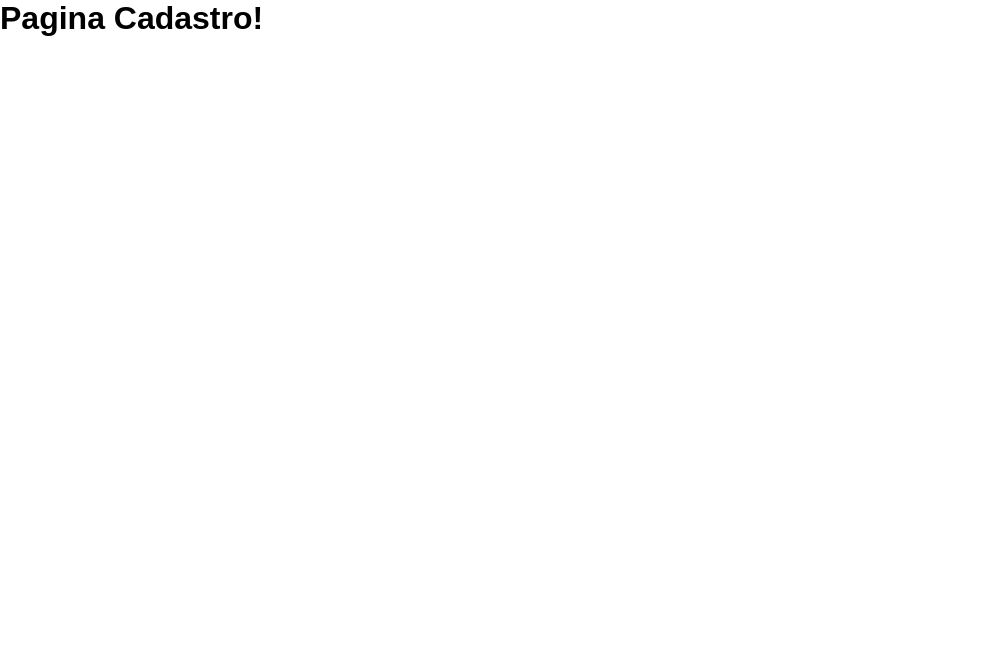
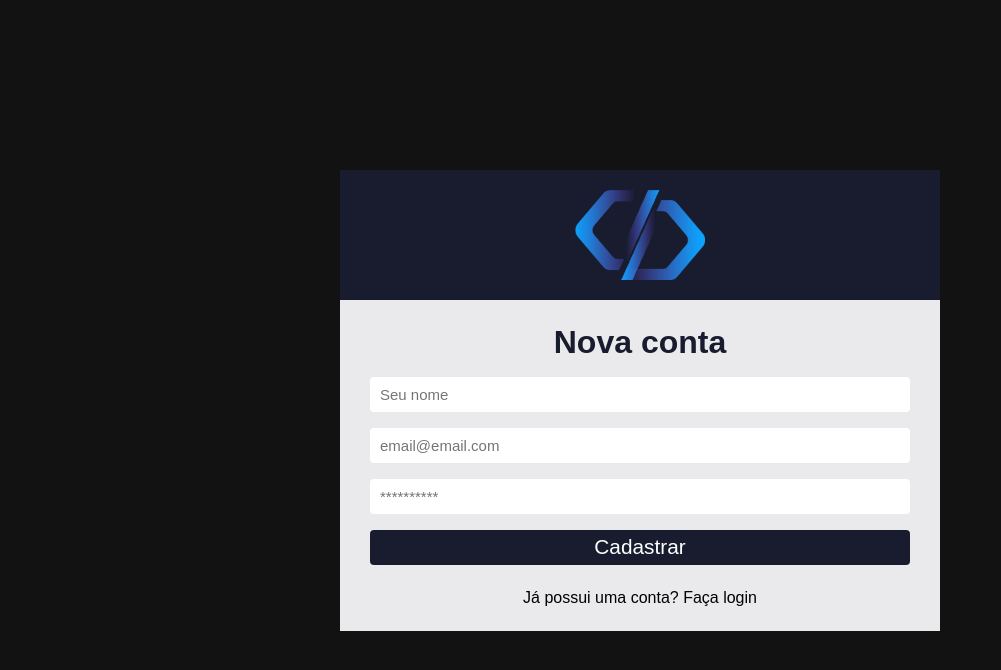
Before and after one commit to PauloAlves8039/react-firebase-sistema-de-chamados, a React (Vite) app: page /register in a window 1280 px wide. Shown: the top 670 px of the page, without its empty margins (0-1001 px from the left). Built offline with nearby package versions, Linux system fonts and the light colour scheme.

Commit message:
feat: cria página de cadastro

```diff
--- a/src/pages/SignUp/index.jsx
+++ b/src/pages/SignUp/index.jsx
@@ -1,8 +1,51 @@
+import { useState } from "react";
+
+import logo from "../../assets/images/logo.png";
+import { Link } from "react-router-dom";
 
 export default function SignUp(){
-    return(
-      <div>
-        <h1>Pagina Cadastro!</h1>
+  const [name, setName] = useState("");
+  const [email, setEmail] = useState("");
+  const [password, setPassword] = useState("");
+
+  return(
+    <div className="container-center">
+      <div className="login">
+        <div className="login-area">
+          <img src={logo} alt="Logo do sistema de chamados" />
+        </div>
+
+        <form>
+          <h1>Nova conta</h1>
+          <input
+            type="text"
+            placeholder="Seu nome"
+            value={name}
+            onChange={(e) => setName(e.target.value)}
+          />
+
+          <input
+            type="text"
+            placeholder="email@email.com"
+            value={email}
+            onChange={(e) => setEmail(e.target.value)}
+          />
+
+          <input
+            type="password"
+            placeholder="**********"
+            value={password}
+            onChange={(e) => setPassword(e.target.value)}
+          />
+
+          <button type="submit">Cadastrar</button>
+        </form>
+
+        <Link to="/">
+          Já possui uma conta? Faça login
+        </Link>
+
       </div>
-    );
-  }
+    </div>
+  );
+}
```
